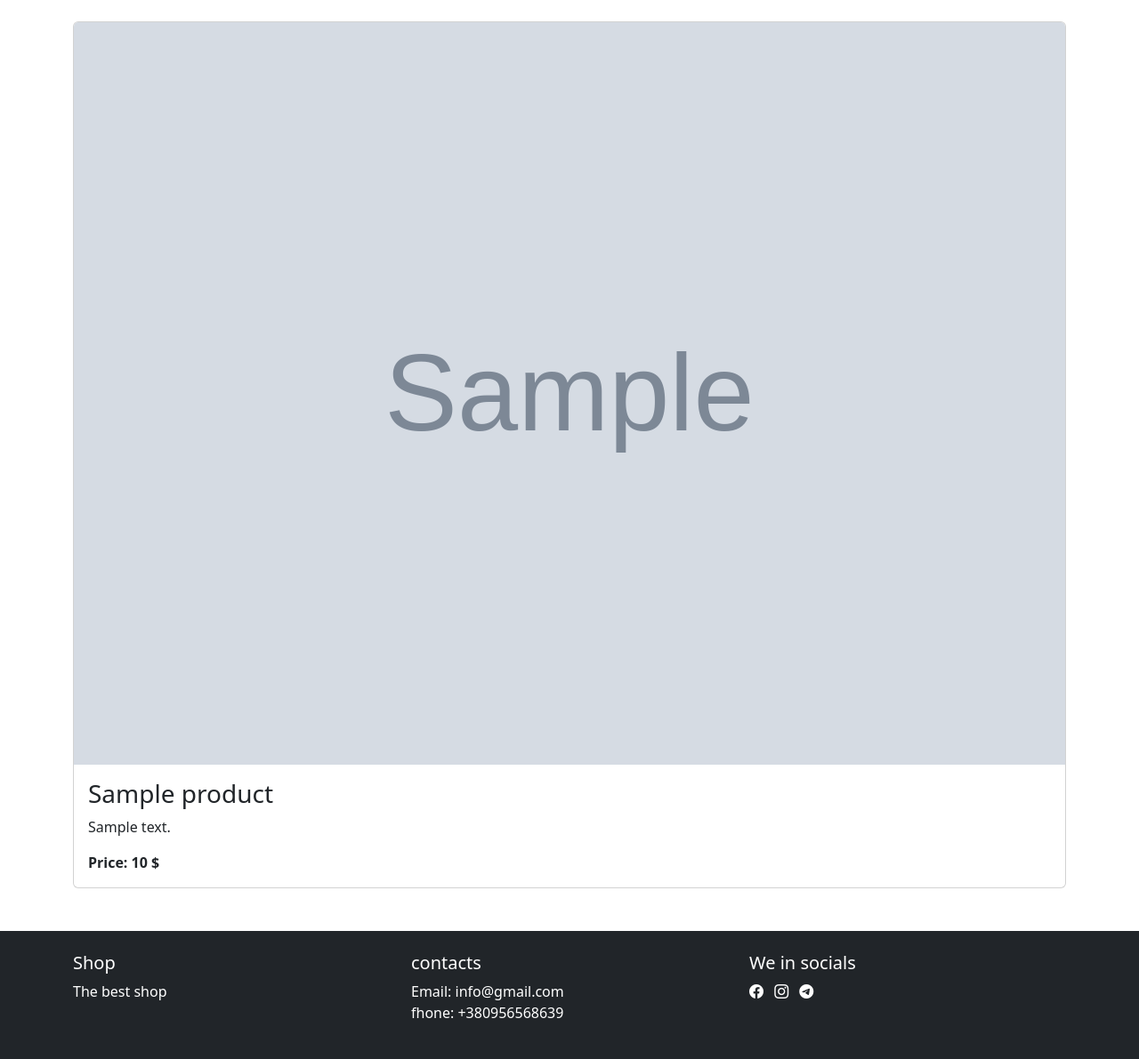
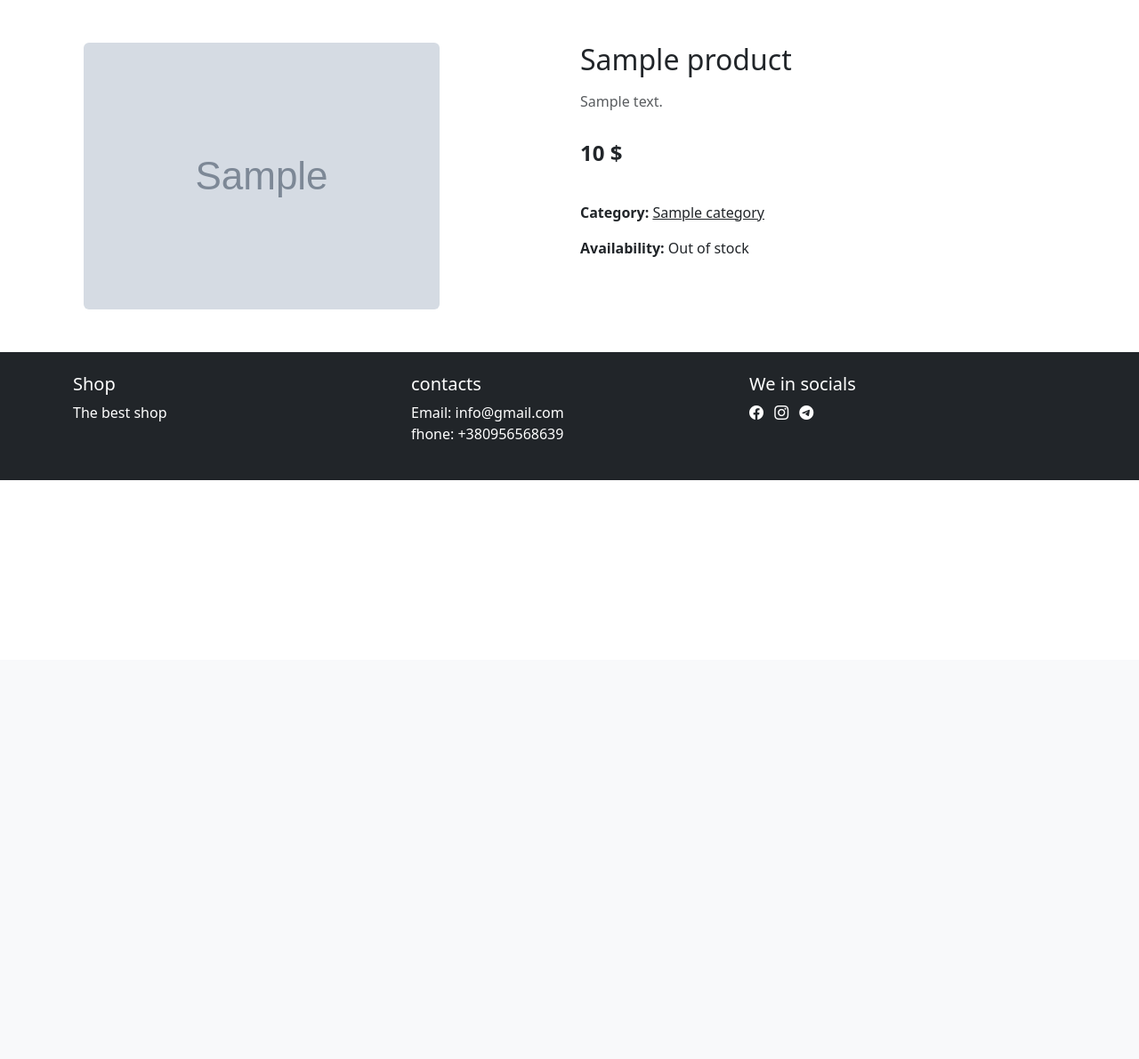
Before and after one commit to pabloIf/Arcanum, a Django app: template arcanum/core/templates/core/product/detail.html in a window 1280 px wide. Shown: the part 58-1249 px from the top of the page at 89% size. After the commit the page ends 598 px from the top, so only its background shows below. Run offline with Django 5.2, Linux system fonts and the light colour scheme; the template is opened without the code that fills it: most values are stand-ins (such as "Sample title", 1, 10 or a date in 2020); grey boxes marked "Sample" are stand-in pictures.

Commit message:
finished detail.html and started developing the basket logic

```diff
--- a/arcanum/core/templates/core/product/detail.html
+++ b/arcanum/core/templates/core/product/detail.html
@@ -1,12 +1,27 @@
 {% extends "core/base.html" %}
 
 {% block content %}
-    <div class="card mb-3">
-        <img src="{{ product.image.url }}" class="card-img-top" alt="{{ product.name }}">
-        <div class="card-body">
-            <h3 class="card-title">{{ product.name }}</h3>
-            <p class="card-text">{{ product.description }}</p>
-            <p class="card-text"><strong>Price: {{ product.price }} $</strong></p>
+<div class="container my-5">
+    <div class="row">
+        <div class="col-md-6">
+            <img src="{{ product.image.url }}" class="img-fluid rounded" alt="{{ product.name }}">
+        </div>
+
+        <div class="col-md-6 d-flex flex-column">
+            <h2 class="mb-3">{{ product.name }}</h2>
+            <p class="text-muted">{{ product.description }}</p>
+
+            <h4 class="text my-3"><strong>{{ product.price }} $</strong></h4>
+
+            <!-- Форма для додавання у кошик -->
+
+            <div class="mt-4">
+                <p><strong>Category:</strong>
+                    <a href="{{ product.category.get_absolute_url }}" class="text-dark">{{ product.category.name }}</a>
+                </p>
+                <p><strong>Availability:</strong> {% if product.available %}In stock{% else %}Out of stock{% endif %}</p>
+            </div>
         </div>
     </div>
+</div>
 {% endblock content %}
```
Also changed, not shown: arcanum/basket/basket.py (added, +9 -0 lines).
